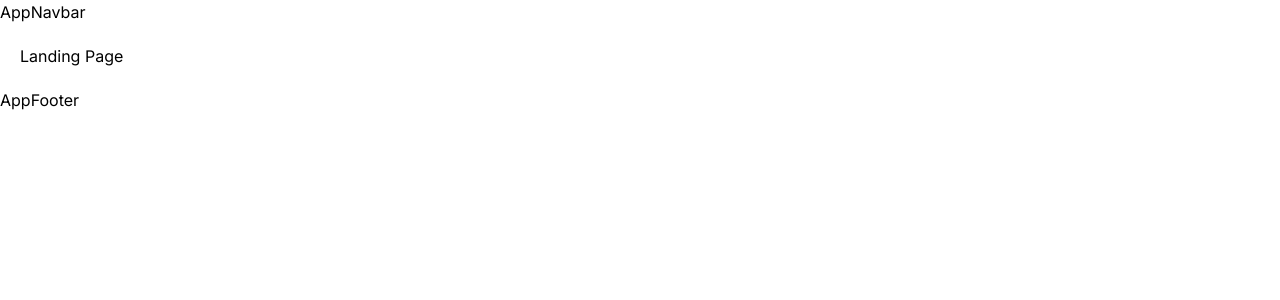
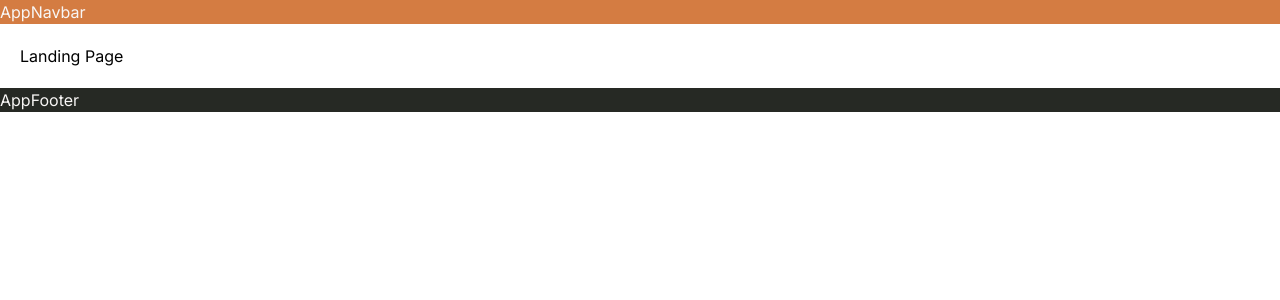
Before and after one commit to LegalX-SIH-2023/LegalEase, a Next.js app: page / in a window 1280 px wide. Shown: the top 300 px of the page. Built offline with nearby package versions, Linux system fonts and the light colour scheme.

Commit message:
Applied Theme

```diff
--- a/app/layout.jsx
+++ b/app/layout.jsx
@@ -1,7 +1,7 @@
 import "@/styles/globals.css";
 import AppProviders from "@/providers/providers";
-import AppNavbar from "@/components/common/Navbar";
-import AppFooter from "@/components/common/Footer";
+import AppNavbar from "@/components/common/navbar";
+import AppFooter from "@/components/common/footer";
 import { Inter } from "next/font/google";
 
 const inter = Inter({ subsets: ["latin"] });
--- a/components/common/footer.jsx
+++ b/components/common/footer.jsx
@@ -2,7 +2,7 @@ import React from 'react'
 
 const AppFooter = () => {
   return (
-    <div>AppFooter</div>
+    <div className="bg-primary-dark text-primary-light">AppFooter</div>
   )
 }
 
--- a/components/common/navbar.jsx
+++ b/components/common/navbar.jsx
@@ -1,9 +1,7 @@
-import React from 'react'
+import React from "react";
 
 const AppNavbar = () => {
-  return (
-    <div>AppNavbar</div>
-  )
-}
+  return <div className="bg-primary text-primary-light">AppNavbar</div>;
+};
 
-export default AppNavbar
+export default AppNavbar;
```
